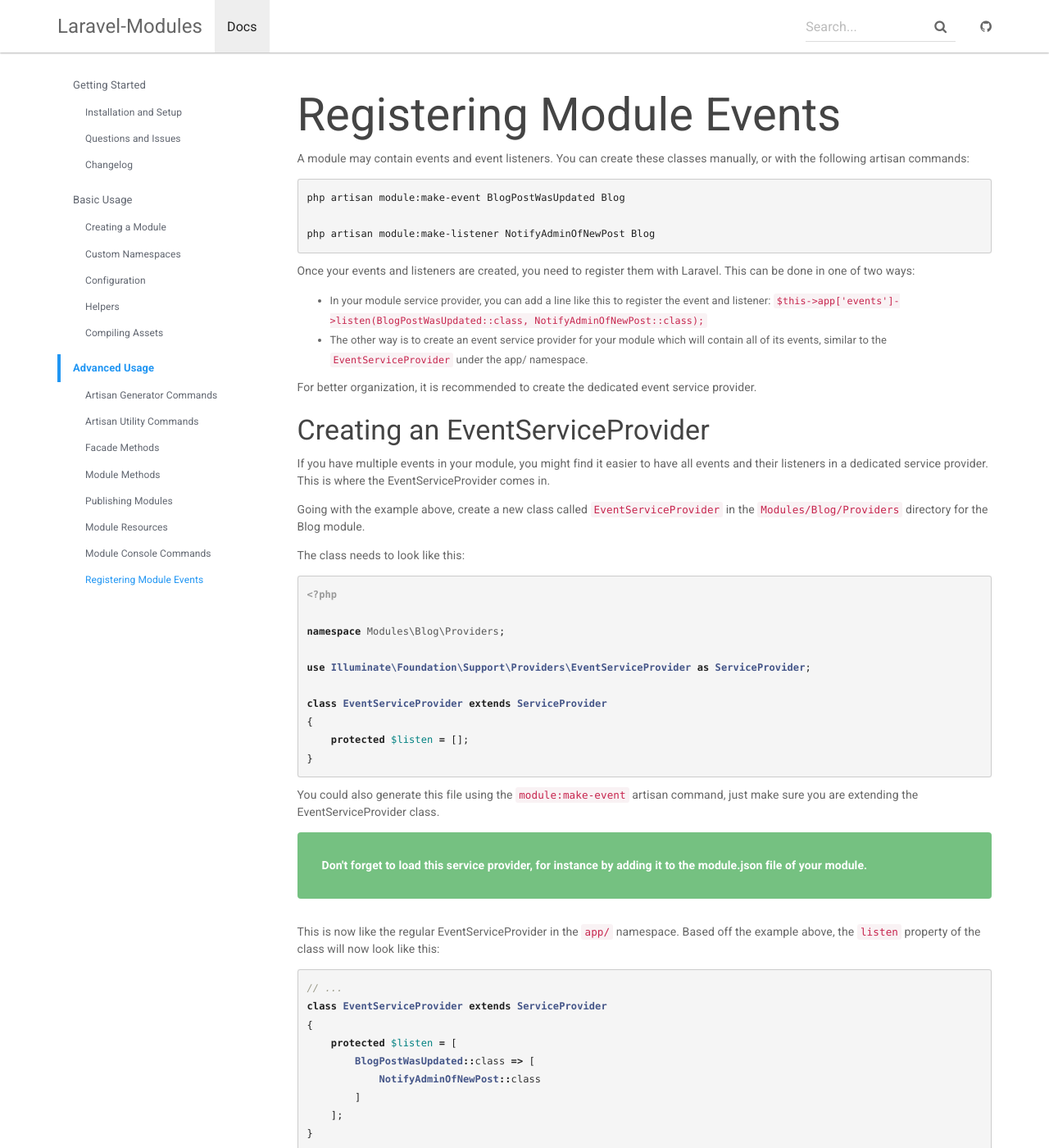
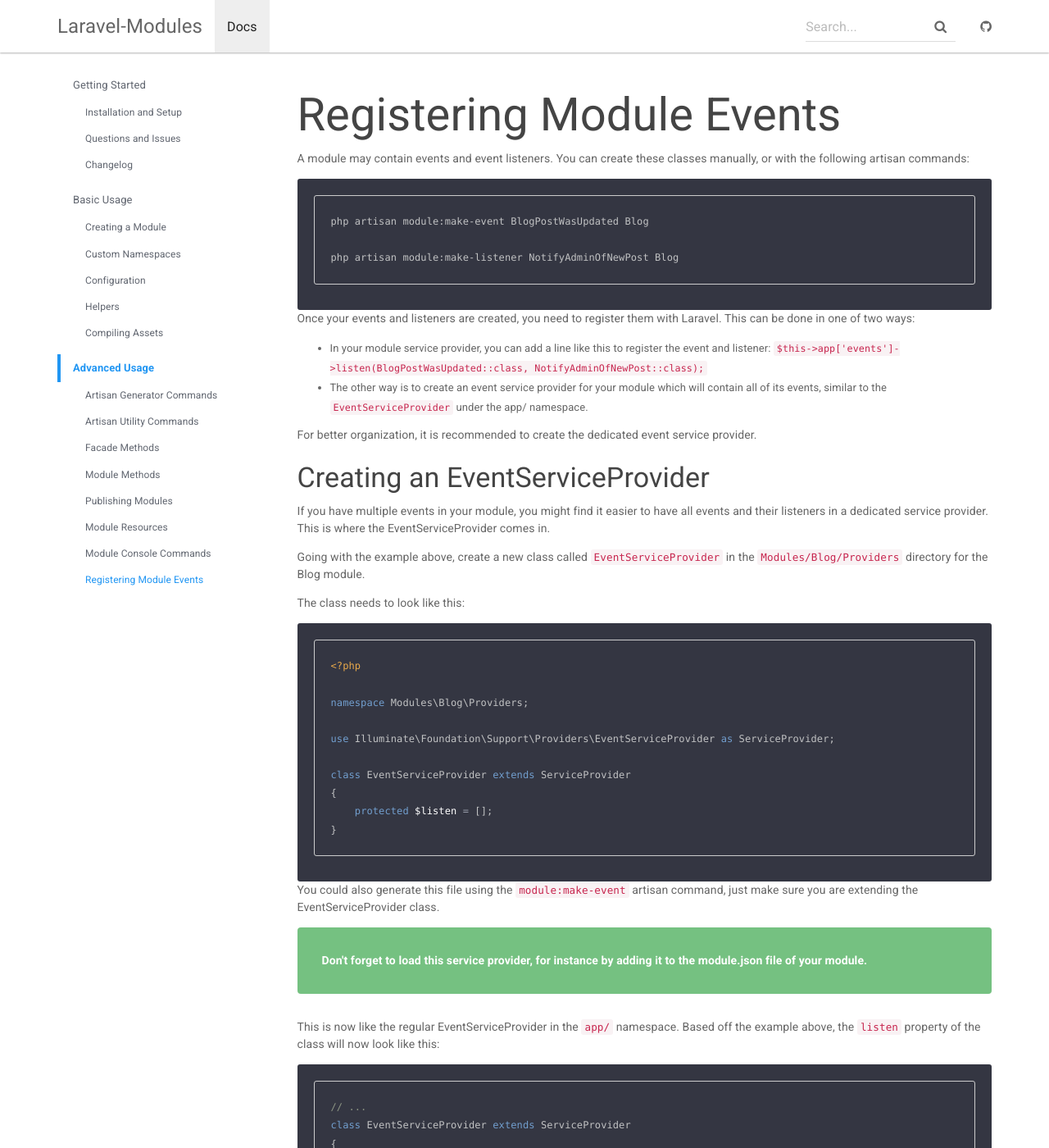
Before and after one commit to rawilk/laravel-modules, a Jekyll site: the page built from _docs/advanced_usage/registering-module-events.md, in a window 1280 px wide and 1400 px high. Shown: the whole window at 82% size. Built offline with Jekyll 4.4.1, drawn with Linux system fonts in a browser that asks for light colours; nearby versions of some CDN libraries.

Commit message:
update syntax highlighting styles

```diff
--- a/_sass/_syntax-highlighting.scss
+++ b/_sass/_syntax-highlighting.scss
@@ -1,71 +1,37 @@
-/**
- * Syntax highlighting styles
- */
+/*
+  Darkly Pygments Theme
+  (c) 2014 Sourcey
+  http://sourcey.com
+*/
+
 .highlight {
-    background: #f5f5f5;
-
-
-    .hll { background-color: #f8f8f8; border: 1px solid #ccc; padding: 6px 10px; border-radius: 3px; }
-    .c { color: #999988; font-style: italic; }
-    .err { color: #a61717; background-color: #e3d2d2; }
-    .k { font-weight: bold; }
-    .o { font-weight: bold; }
-    .cm { color: #999988; font-style: italic; }
-    .cp { color: #999999; font-weight: bold; }
-    .c1 { color: #999988; font-style: italic; }
-    .cs { color: #999999; font-weight: bold; font-style: italic; }
-    .gd { color: #000000; background-color: #ffdddd; }
-    .gd .x { color: #000000; background-color: #ffaaaa; }
-    .ge { font-style: italic; }
-    .gr { color: #aa0000; }
-    .gh { color: #999999; }
-    .gi { color: #000000; background-color: #ddffdd; }
-    .gi .x { color: #000000; background-color: #aaffaa; }
-    .go { color: #888888; }
-    .gp { color: #555555; }
-    .gs { font-weight: bold; }
-    .gu { color: #800080; font-weight: bold; }
-    .gt { color: #aa0000; }
-    .kc { font-weight: bold; }
-    .kd { font-weight: bold; }
-    .kn { font-weight: bold; }
-    .kp { font-weight: bold; }
-    .kr { font-weight: bold; }
-    .kt { color: #445588; font-weight: bold; }
-    .m { color: #009999; }
-    .s { color: #dd1144; }
-    .n { color: #333333; }
-    .na { color: teal; }
-    .nb { color: #0086b3; }
-    .nc { color: #445588; font-weight: bold; }
-    .no { color: teal; }
-    .ni { color: purple; }
-    .ne { color: #990000; font-weight: bold; }
-    .nf { color: #990000; font-weight: bold; }
-    .nn { color: #555555; }
-    .nt { color: navy; }
-    .nv { color: teal; }
-    .ow { font-weight: bold; }
-    .w { color: #bbbbbb; }
-    .mf { color: #009999; }
-    .mh { color: #009999; }
-    .mi { color: #009999; }
-    .mo { color: #009999; }
-    .sb { color: #dd1144; }
-    .sc { color: #dd1144; }
-    .sd { color: #dd1144; }
-    .s2 { color: #dd1144; }
-    .se { color: #dd1144; }
-    .sh { color: #dd1144; }
-    .si { color: #dd1144; }
-    .sx { color: #dd1144; }
-    .sr { color: #009926; }
-    .s1 { color: #dd1144; }
-    .ss { color: #990073; }
-    .bp { color: #999999; }
-    .vc { color: teal; }
-    .vg { color: teal; }
-    .vi { color: teal; }
-    .il { color: #009999; }
-    .gc { color: #999; background-color: #EAF2F5; }
+    white-space: pre;
+    overflow: auto;
+    word-wrap: normal; /* horizontal scrolling */
+    -moz-border-radius: 3px;
+    -webkit-border-radius: 3px;
+    border-radius: 3px;
+    padding: 20px;
+    background: #343642;
+    color: #C1C2C3;
 }
+.highlight .hll { background-color: #ffc; }
+.highlight .gd { color: #2e3436; background-color: #0e1416; }
+.highlight .gr { color: #eeeeec; background-color: #c00; }
+.highlight .gi { color: #babdb6; background-color: #1f2b2d; }
+.highlight .go { color: #2c3032; background-color: #2c3032; }
+.highlight .kt { color: #e3e7df; }
+.highlight .ni { color: #888a85; }
+.highlight .c,.highlight .cm,.highlight .c1,.highlight .cs { color: #8D9684; }
+.highlight .err,.highlight .g,.highlight .l,.highlight .n,.highlight .x,.highlight .p,.highlight .ge,
+.highlight .gp,.highlight .gs,.highlight .gt,.highlight .ld,.highlight .s,.highlight .nc,.highlight .nd,
+.highlight .ne,.highlight .nl,.highlight .nn,.highlight .nx,.highlight .py,.highlight .ow,.highlight .w,.highlight .sb,
+.highlight .sc,.highlight .sd,.highlight .s2,.highlight .se,.highlight .sh,.highlight .si,.highlight .sx,.highlight .sr,
+.highlight .s1,.highlight .ss,.highlight .bp { color: #C1C2C3; }
+.highlight .k,.highlight .kc,.highlight .kd,.highlight .kn,.highlight .kp,.highlight .kr,
+.highlight .nt { color: #729fcf; }
+.highlight .cp,.highlight .gh,.highlight .gu,.highlight .na,.highlight .nf { color: #E9A94B ; }
+.highlight .m,.highlight .nb,.highlight .no,.highlight .mf,.highlight .mh,.highlight .mi,.highlight .mo,
+.highlight .il { color: #8ae234; }
+.highlight .o { color: #989DAA; }
+.highlight .nv,.highlight .vc,.highlight .vg,.highlight .vi { color: #fff; }
```
